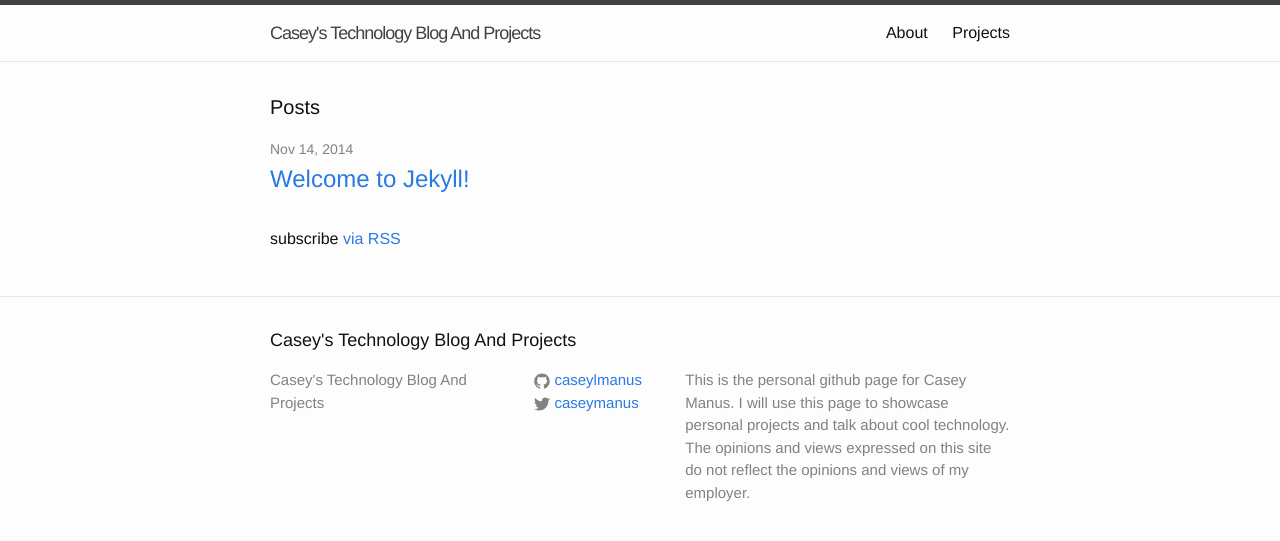
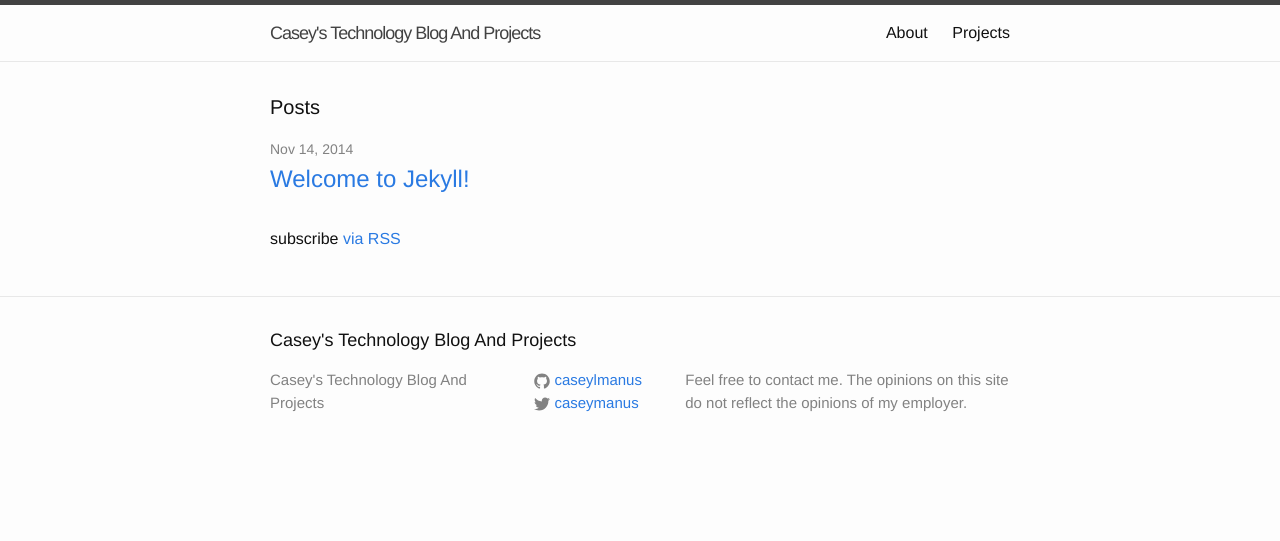
Before and after one commit to caseylmanus/caseylmanus.github.io, a Jekyll site: the page built from index.html, in a window 1280 px wide. Shown: the top 541 px of the page. Built offline with Jekyll 4.4.1, drawn with Linux system fonts in a browser that asks for light colours.

Commit message:
Updating footer text

```diff
--- a/_config.yml
+++ b/_config.yml
@@ -2,10 +2,8 @@
 title: Casey's Technology Blog And Projects
 email:
 description: > # this means to ignore newlines until "baseurl:"
-  This is the personal github page for Casey Manus.  I will
-  use this page to showcase personal projects and talk about
-  cool technology.  The opinions and views expressed on this
-  site do not reflect the opinions and views of my employer.
+  Feel free to contact me.  The opinions on this site do not
+  reflect the opinions of my employer.
 baseurl: "" # the subpath of your site, e.g. /blog/
 url: "http://caseylmanus.github.io" # the base hostname & protocol for your site
 twitter_username: caseymanus
```
